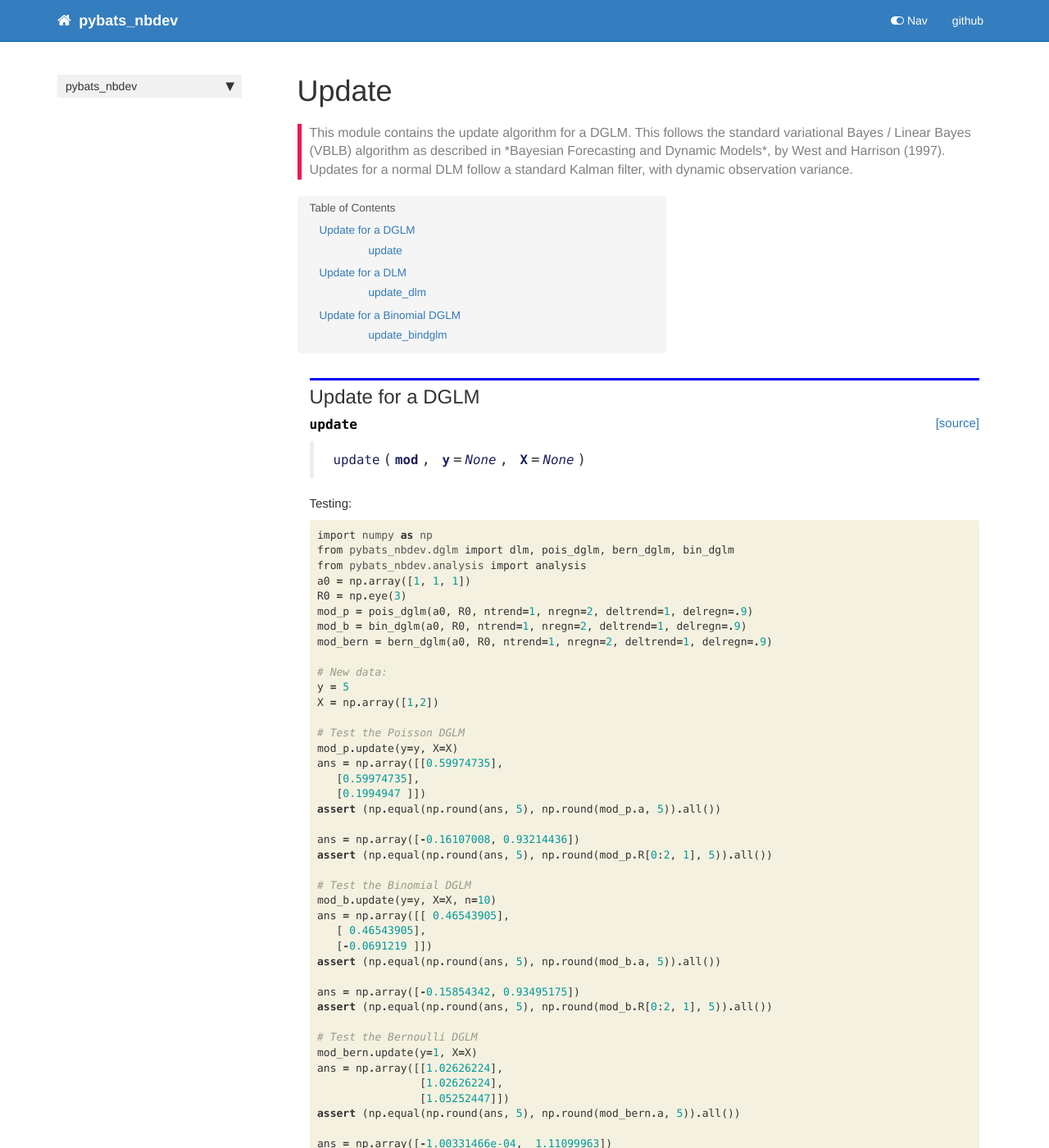
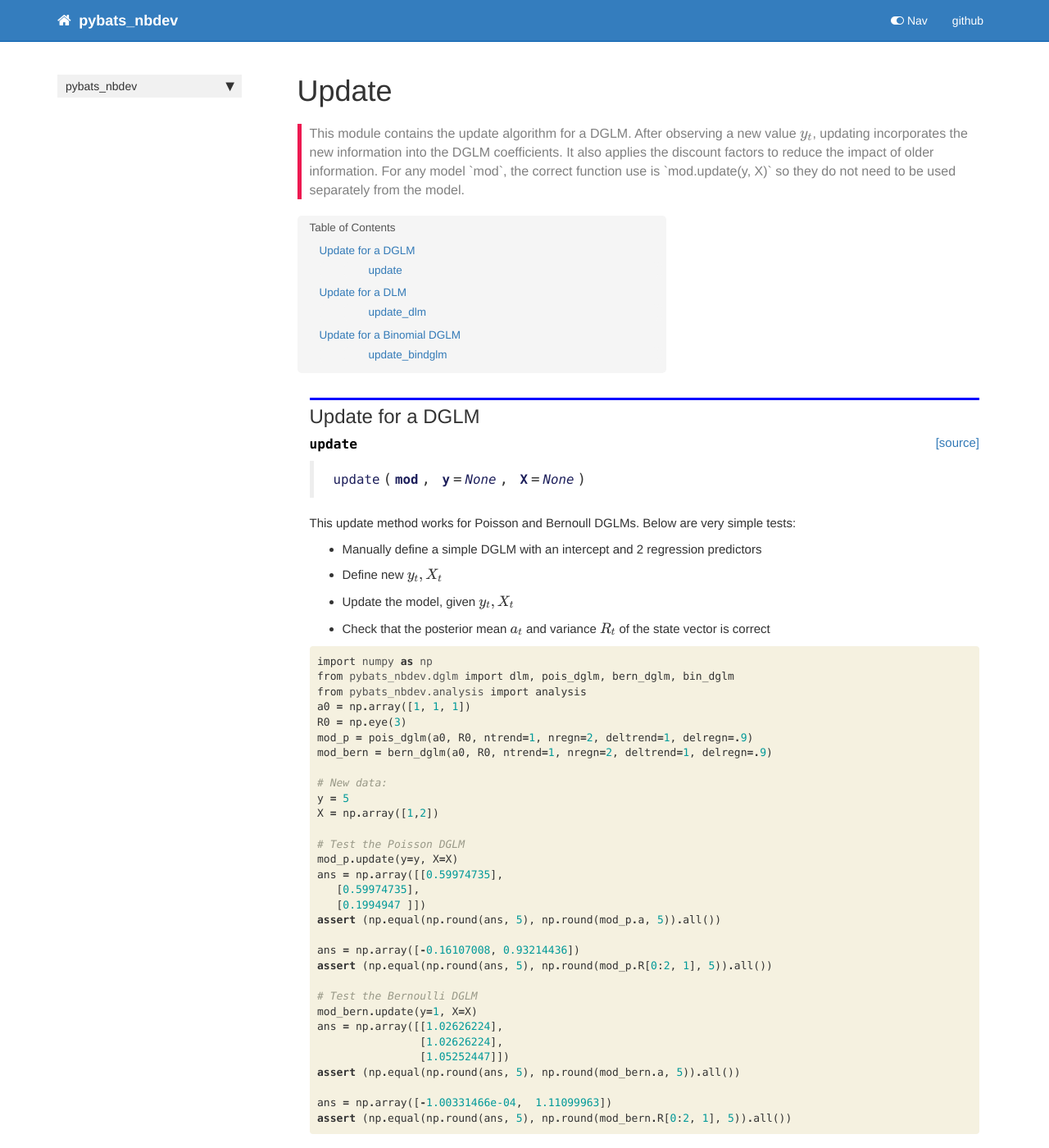
Before and after one commit to lavinei/pybats_nbdev, a Jekyll site: the page built from docs/update.html, in a window 1280 px wide and 1400 px high. Shown: the whole window at 82% size. Built offline with Jekyll 4.4.1, drawn with Linux system fonts in a browser that asks for light colours; nearby versions of some CDN libraries; comment, search, counter and statistics services are not loaded; some of the changed text lies outside the part shown.

Commit message:
update documentation done

```diff
--- a/docs/_data/sidebars/home_sidebar.yml
+++ b/docs/_data/sidebars/home_sidebar.yml
@@ -28,6 +28,9 @@
       title: Analysis
       url: /analysis
     - output: web,pdf
+      title: Conjugates
+      url: /conjugates
+    - output: web,pdf
       title: Point Forecasts
       url: /point_forecast
     - output: web,pdf
@@ -36,6 +39,9 @@
     - output: web,pdf
       title: Plotting
       url: /plot
+    - output: web,pdf
+      title: Shared Functions
+      url: /shared
     - output: web,pdf
       title: DCMMs
       url: /dcmm
--- a/docs/sidebar.json
+++ b/docs/sidebar.json
@@ -7,9 +7,11 @@
     "Define Models": "/define_models",
     "Seasonal Components": "/seasonal",
     "Analysis": "/analysis",
+    "Conjugates": "/conjugates",
     "Point Forecasts": "/point_forecast",
     "Loss Functions": "/loss_functions",
     "Plotting": "/plot",
+    "Shared Functions": "/shared",
     "DCMMs": "/dcmm",
     "DBCMs": "/dbcm",
     "Latent Factors": "/latent_factor",
--- a/docs/update.html
+++ b/docs/update.html
@@ -5,8 +5,8 @@
 keywords: fastai
 sidebar: home_sidebar
 
-summary: "This module contains the update algorithm for a DGLM. This follows the standard variational Bayes / Linear Bayes (VBLB) algorithm as described in *Bayesian Forecasting and Dynamic Models*, by West and Harrison (1997). Updates for a normal DLM follow a standard Kalman filter, with dynamic observation variance."
-description: "This module contains the update algorithm for a DGLM. This follows the standard variational Bayes / Linear Bayes (VBLB) algorithm as described in *Bayesian Forecasting and Dynamic Models*, by West and Harrison (1997). Updates for a normal DLM follow a standard Kalman filter, with dynamic observation variance."
+summary: "This module contains the update algorithm for a DGLM. After observing a new value $y_t$, updating incorporates the new information into the DGLM coefficients. It also applies the discount factors to reduce the impact of older information. For any model `mod`, the correct function use is `mod.update(y, X)` so they do not need to be used separately from the model."
+description: "This module contains the update algorithm for a DGLM. After observing a new value $y_t$, updating incorporates the new information into the DGLM coefficients. It also applies the discount factors to reduce the impact of older information. For any model `mod`, the correct function use is `mod.update(y, X)` so they do not need to be used separately from the model."
 ---
 <!--
 
@@ -66,7 +66,13 @@
 
 <div class="cell border-box-sizing text_cell rendered"><div class="inner_cell">
 <div class="text_cell_render border-box-sizing rendered_html">
-<p>Testing:</p>
+<p>This update method works for Poisson and Bernoull DGLMs. Below are very simple tests:</p>
+<ul>
+<li>Manually define a simple DGLM with an intercept and 2 regression predictors</li>
+<li>Define new $y_t, X_t$</li>
+<li>Update the model, given $y_t, X_t$</li>
+<li>Check that the posterior mean $a_t$ and variance $R_t$ of the state vector is correct</li>
+</ul>
 
 </div>
 </div>
@@ -84,7 +90,6 @@
 <span class="n">a0</span> <span class="o">=</span> <span class="n">np</span><span class="o">.</span><span class="n">array</span><span class="p">([</span><span class="mi">1</span><span class="p">,</span> <span class="mi">1</span><span class="p">,</span> <span class="mi">1</span><span class="p">])</span>
 <span class="n">R0</span> <span class="o">=</span> <span class="n">np</span><span class="o">.</span><span class="n">eye</span><span class="p">(</span><span class="mi">3</span><span class="p">)</span>
 <span class="n">mod_p</span> <span class="o">=</span> <span class="n">pois_dglm</span><span class="p">(</span><span class="n">a0</span><span class="p">,</span> <span class="n">R0</span><span class="p">,</span> <span class="n">ntrend</span><span class="o">=</span><span class="mi">1</span><span class="p">,</span> <span class="n">nregn</span><span class="o">=</span><span class="mi">2</span><span class="p">,</span> <span class="n">deltrend</span><span class="o">=</span><span class="mi">1</span><span class="p">,</span> <span class="n">delregn</span><span class="o">=.</span><span class="mi">9</span><span class="p">)</span>
-<span class="n">mod_b</span> <span class="o">=</span> <span class="n">bin_dglm</span><span class="p">(</span><span class="n">a0</span><span class="p">,</span> <span class="n">R0</span><span class="p">,</span> <span class="n">ntrend</span><span class="o">=</span><span class="mi">1</span><span class="p">,</span> <span class="n">nregn</span><span class="o">=</span><span class="mi">2</span><span class="p">,</span> <span class="n">deltrend</span><span class="o">=</span><span class="mi">1</span><span class="p">,</span> <span class="n">delregn</span><span class="o">=.</span><span class="mi">9</span><span class="p">)</span>
 <span class="n">mod_bern</span> <span class="o">=</span> <span class="n">bern_dglm</span><span class="p">(</span><span class="n">a0</span><span class="p">,</span> <span class="n">R0</span><span class="p">,</span> <span class="n">ntrend</span><span class="o">=</span><span class="mi">1</span><span class="p">,</span> <span class="n">nregn</span><span class="o">=</span><span class="mi">2</span><span class="p">,</span> <span class="n">deltrend</span><span class="o">=</span><span class="mi">1</span><span class="p">,</span> <span class="n">delregn</span><span class="o">=.</span><span class="mi">9</span><span class="p">)</span>
 
 <span class="c1"># New data:</span>
@@ -100,16 +105,6 @@
 
 <span class="n">ans</span> <span class="o">=</span> <span class="n">np</span><span class="o">.</span><span class="n">array</span><span class="p">([</span><span class="o">-</span><span class="mf">0.16107008</span><span class="p">,</span> <span class="mf">0.93214436</span><span class="p">])</span>
 <span class="k">assert</span> <span class="p">(</span><span class="n">np</span><span class="o">.</span><span class="n">equal</span><span class="p">(</span><span class="n">np</span><span class="o">.</span><span class="n">round</span><span class="p">(</span><span class="n">ans</span><span class="p">,</span> <span class="mi">5</span><span class="p">),</span> <span class="n">np</span><span class="o">.</span><span class="n">round</span><span class="p">(</span><span class="n">mod_p</span><span class="o">.</span><span class="n">R</span><span class="p">[</span><span class="mi">0</span><span class="p">:</span><span class="mi">2</span><span class="p">,</span> <span class="mi">1</span><span class="p">],</span> <span class="mi">5</span><span class="p">))</span><span class="o">.</span><span class="n">all</span><span class="p">())</span>
-
-<span class="c1"># Test the Binomial DGLM</span>
-<span class="n">mod_b</span><span class="o">.</span><span class="n">update</span><span class="p">(</span><span class="n">y</span><span class="o">=</span><span class="n">y</span><span class="p">,</span> <span class="n">X</span><span class="o">=</span><span class="n">X</span><span class="p">,</span> <span class="n">n</span><span class="o">=</span><span class="mi">10</span><span class="p">)</span>
-<span class="n">ans</span> <span class="o">=</span> <span class="n">np</span><span class="o">.</span><span class="n">array</span><span class="p">([[</span> <span class="mf">0.46543905</span><span class="p">],</span>
-   <span class="p">[</span> <span class="mf">0.46543905</span><span class="p">],</span>
-   <span class="p">[</span><span class="o">-</span><span class="mf">0.0691219</span> <span class="p">]])</span>
-<span class="k">assert</span> <span class="p">(</span><span class="n">np</span><span class="o">.</span><span class="n">equal</span><span class="p">(</span><span class="n">np</span><span class="o">.</span><span class="n">round</span><span class="p">(</span><span class="n">ans</span><span class="p">,</span> <span class="mi">5</span><span class="p">),</span> <span class="n">np</span><span class="o">.</span><span class="n">round</span><span class="p">(</span><span class="n">mod_b</span><span class="o">.</span><span class="n">a</span><span class="p">,</span> <span class="mi">5</span><span class="p">))</span><span class="o">.</span><span class="n">all</span><span class="p">())</span>
-
-<span class="n">ans</span> <span class="o">=</span> <span class="n">np</span><span class="o">.</span><span class="n">array</span><span class="p">([</span><span class="o">-</span><span class="mf">0.15854342</span><span class="p">,</span> <span class="mf">0.93495175</span><span class="p">])</span>
-<span class="k">assert</span> <span class="p">(</span><span class="n">np</span><span class="o">.</span><span class="n">equal</span><span class="p">(</span><span class="n">np</span><span class="o">.</span><span class="n">round</span><span class="p">(</span><span class="n">ans</span><span class="p">,</span> <span class="mi">5</span><span class="p">),</span> <span class="n">np</span><span class="o">.</span><span class="n">round</span><span class="p">(</span><span class="n">mod_b</span><span class="o">.</span><span class="n">R</span><span class="p">[</span><span class="mi">0</span><span class="p">:</span><span class="mi">2</span><span class="p">,</span> <span class="mi">1</span><span class="p">],</span> <span class="mi">5</span><span class="p">))</span><span class="o">.</span><span class="n">all</span><span class="p">())</span>
 
 <span class="c1"># Test the Bernoulli DGLM</span>
 <span class="n">mod_bern</span><span class="o">.</span><span class="n">update</span><span class="p">(</span><span class="n">y</span><span class="o">=</span><span class="mi">1</span><span class="p">,</span> <span class="n">X</span><span class="o">=</span><span class="n">X</span><span class="p">)</span>
@@ -166,6 +161,13 @@
 </div>
     {% endraw %}
 
+<div class="cell border-box-sizing text_cell rendered"><div class="inner_cell">
+<div class="text_cell_render border-box-sizing rendered_html">
+<p>This update method works for normal DLMs. Here is a similar updating test, calling the method as <code>mod_n.update</code>:</p>
+
+</div>
+</div>
+</div>
     {% raw %}
 
 <div class="cell border-box-sizing code_cell rendered">
@@ -173,15 +175,7 @@
 
 <div class="inner_cell">
     <div class="input_area">
-<div class=" highlight hl-ipython3"><pre><span></span><span class="kn">from</span> <span class="nn">pybats_nbdev.dglm</span> <span class="kn">import</span> <span class="n">dlm</span><span class="p">,</span> <span class="n">pois_dglm</span><span class="p">,</span> <span class="n">bern_dglm</span><span class="p">,</span> <span class="n">bin_dglm</span>
-<span class="kn">from</span> <span class="nn">pybats_nbdev.analysis</span> <span class="kn">import</span> <span class="n">analysis</span>
-<span class="n">a0</span> <span class="o">=</span> <span class="n">np</span><span class="o">.</span><span class="n">array</span><span class="p">([</span><span class="mi">1</span><span class="p">,</span> <span class="mi">1</span><span class="p">,</span> <span class="mi">1</span><span class="p">])</span>
-<span class="n">R0</span> <span class="o">=</span> <span class="n">np</span><span class="o">.</span><span class="n">eye</span><span class="p">(</span><span class="mi">3</span><span class="p">)</span>
-<span class="n">mod_n</span> <span class="o">=</span> <span class="n">dlm</span><span class="p">(</span><span class="n">a0</span><span class="p">,</span> <span class="n">R0</span><span class="p">,</span> <span class="n">ntrend</span><span class="o">=</span><span class="mi">1</span><span class="p">,</span> <span class="n">nregn</span><span class="o">=</span><span class="mi">2</span><span class="p">,</span> <span class="n">deltrend</span><span class="o">=</span><span class="mi">1</span><span class="p">,</span> <span class="n">delregn</span><span class="o">=.</span><span class="mi">9</span><span class="p">)</span>
-
-<span class="c1"># New data:</span>
-<span class="n">y</span> <span class="o">=</span> <span class="mi">5</span>
-<span class="n">X</span> <span class="o">=</span> <span class="n">np</span><span class="o">.</span><span class="n">array</span><span class="p">([</span><span class="mi">1</span><span class="p">,</span><span class="mi">2</span><span class="p">])</span>
+<div class=" highlight hl-ipython3"><pre><span></span><span class="n">mod_n</span> <span class="o">=</span> <span class="n">dlm</span><span class="p">(</span><span class="n">a0</span><span class="p">,</span> <span class="n">R0</span><span class="p">,</span> <span class="n">ntrend</span><span class="o">=</span><span class="mi">1</span><span class="p">,</span> <span class="n">nregn</span><span class="o">=</span><span class="mi">2</span><span class="p">,</span> <span class="n">deltrend</span><span class="o">=</span><span class="mi">1</span><span class="p">,</span> <span class="n">delregn</span><span class="o">=.</span><span class="mi">9</span><span class="p">)</span>
 
 <span class="c1"># Test the normal DLM</span>
 <span class="n">mod_n</span><span class="o">.</span><span class="n">update</span><span class="p">(</span><span class="n">y</span> <span class="o">=</span> <span class="n">y</span><span class="p">,</span> <span class="n">X</span><span class="o">=</span><span class="n">X</span><span class="p">)</span>
@@ -238,4 +232,41 @@
 </div>
     {% endraw %}
 
+<div class="cell border-box-sizing text_cell rendered"><div class="inner_cell">
+<div class="text_cell_render border-box-sizing rendered_html">
+<p>This update method works for binomial DGLMs. Here is a similar updating test, calling the method as <code>mod_b.update</code>. Note that for a binomial DGLM, we must specify the number of trials, $n_t$.</p>
+
 </div>
+</div>
+</div>
+    {% raw %}
+
+<div class="cell border-box-sizing code_cell rendered">
+<div class="input">
+
+<div class="inner_cell">
+    <div class="input_area">
+<div class=" highlight hl-ipython3"><pre><span></span><span class="n">mod_b</span> <span class="o">=</span> <span class="n">bin_dglm</span><span class="p">(</span><span class="n">a0</span><span class="p">,</span> <span class="n">R0</span><span class="p">,</span> <span class="n">ntrend</span><span class="o">=</span><span class="mi">1</span><span class="p">,</span> <span class="n">nregn</span><span class="o">=</span><span class="mi">2</span><span class="p">,</span> <span class="n">deltrend</span><span class="o">=</span><span class="mi">1</span><span class="p">,</span> <span class="n">delregn</span><span class="o">=.</span><span class="mi">9</span><span class="p">)</span>
+
+<span class="c1"># New data - the number of trials</span>
+<span class="n">n</span> <span class="o">=</span> <span class="mi">10</span>
+
+<span class="c1"># Test the Binomial DGLM</span>
+<span class="n">mod_b</span><span class="o">.</span><span class="n">update</span><span class="p">(</span><span class="n">y</span><span class="o">=</span><span class="n">y</span><span class="p">,</span> <span class="n">X</span><span class="o">=</span><span class="n">X</span><span class="p">,</span> <span class="n">n</span><span class="o">=</span><span class="n">n</span><span class="p">)</span>
+<span class="n">ans</span> <span class="o">=</span> <span class="n">np</span><span class="o">.</span><span class="n">array</span><span class="p">([[</span> <span class="mf">0.46543905</span><span class="p">],</span>
+   <span class="p">[</span> <span class="mf">0.46543905</span><span class="p">],</span>
+   <span class="p">[</span><span class="o">-</span><span class="mf">0.0691219</span> <span class="p">]])</span>
+<span class="k">assert</span> <span class="p">(</span><span class="n">np</span><span class="o">.</span><span class="n">equal</span><span class="p">(</span><span class="n">np</span><span class="o">.</span><span class="n">round</span><span class="p">(</span><span class="n">ans</span><span class="p">,</span> <span class="mi">5</span><span class="p">),</span> <span class="n">np</span><span class="o">.</span><span class="n">round</span><span class="p">(</span><span class="n">mod_b</span><span class="o">.</span><span class="n">a</span><span class="p">,</span> <span class="mi">5</span><span class="p">))</span><span class="o">.</span><span class="n">all</span><span class="p">())</span>
+
+<span class="n">ans</span> <span class="o">=</span> <span class="n">np</span><span class="o">.</span><span class="n">array</span><span class="p">([</span><span class="o">-</span><span class="mf">0.15854342</span><span class="p">,</span> <span class="mf">0.93495175</span><span class="p">])</span>
+<span class="k">assert</span> <span class="p">(</span><span class="n">np</span><span class="o">.</span><span class="n">equal</span><span class="p">(</span><span class="n">np</span><span class="o">.</span><span class="n">round</span><span class="p">(</span><span class="n">ans</span><span class="p">,</span> <span class="mi">5</span><span class="p">),</span> <span class="n">np</span><span class="o">.</span><span class="n">round</span><span class="p">(</span><span class="n">mod_b</span><span class="o">.</span><span class="n">R</span><span class="p">[</span><span class="mi">0</span><span class="p">:</span><span class="mi">2</span><span class="p">,</span> <span class="mi">1</span><span class="p">],</span> <span class="mi">5</span><span class="p">))</span><span class="o">.</span><span class="n">all</span><span class="p">())</span>
+</pre></div>
+
+    </div>
+</div>
+</div>
+
+</div>
+    {% endraw %}
+
+</div>
--- a/pybats_nbdev/update.py
+++ b/pybats_nbdev/update.py
@@ -39,7 +39,7 @@
         # Mean and variance
         ft, qt = mod.get_mean_and_var(mod.F, mod.a, mod.R)
 
-        # Choose conjugate prior, match mean and variance
+        # Choose conjugate prior, match mean and variance (variational Bayes step)
         mod.param1, mod.param2 = mod.get_conjugate_params(ft, qt, mod.param1, mod.param2)
 
         # See time t observation y (which was passed into the update function)
@@ -48,7 +48,7 @@
         # Update the conjugate parameters and get the implied ft* and qt*
         mod.param1, mod.param2, ft_star, qt_star = mod.update_conjugate_params(y, mod.param1, mod.param2)
 
-        # Kalman filter update on the state vector (using Linear Bayes approximation)
+        # Filter update on the state vector (using Linear Bayes approximation)
         mod.m = mod.a + mod.R @ mod.F * (ft_star - ft)/qt
         mod.C = mod.R - mod.R @ mod.F @ mod.F.T @ mod.R * (1 - qt_star/qt)/qt
 
```
Also changed, not shown: docs/dglm.html (+5 -4 lines), 3 other files.
